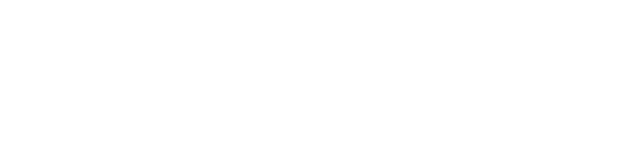
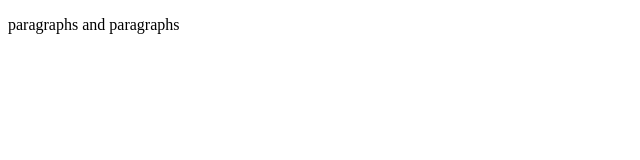
Before and after one commit to rishikeshsunilkanchi-cell/MLops, a plain HTML site: page index.html in a window 1280 px wide. Shown: the whole page, without its empty margins (0-640 px from the left). Drawn offline with Linux system fonts and the light colour scheme.

Commit message:
new additions

```diff
--- a/index.html
+++ b/index.html
@@ -3,7 +3,8 @@
 <head>
     <meta charset="UTF-8">
     <meta name="viewport" content="width=device-width, initial-scale=1.0">
-    <title>Document</title>
+    <title>Document title</title>
+    <p>paragraphs and paragraphs </p>
 </head>
 <body>
 
```
